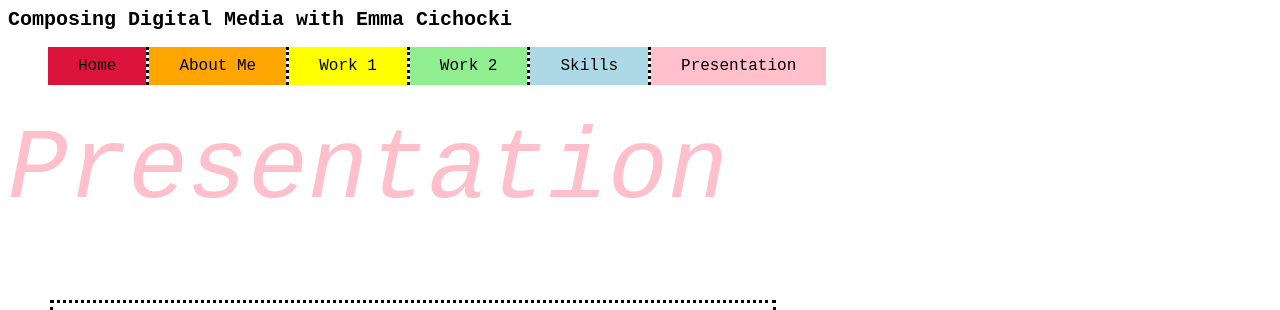
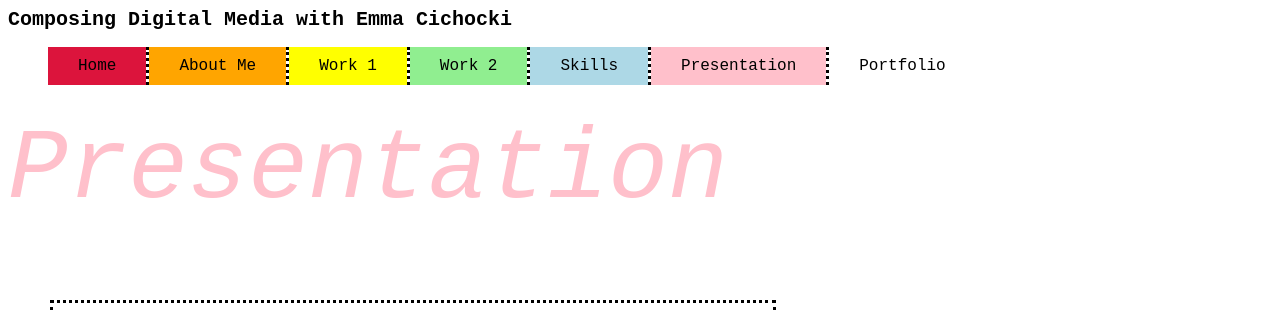
Before and after one commit to EMC105/EMC105.github.io, a plain HTML site: page Presentation/index.html in a window 1280 px wide. Shown: the top 310 px of the page. Drawn offline with Linux system fonts and the light colour scheme; files that its build step writes are made by us from their sources.

Commit message:
Update index.html

```diff
--- a/Presentation/index.html
+++ b/Presentation/index.html
@@ -13,6 +13,7 @@
           <li><a href="/Work 2/">Work 2</a></li>
           <li><a href="/Skills/">Skills</a></li>
           <li><a href="/Presentation/">Presentation</a></li>
+           <li><a href="/Portfolio/">Portfolio</a></li>
            </ul></nav>
       <main>
         <h2>Presentation</h2>
```
